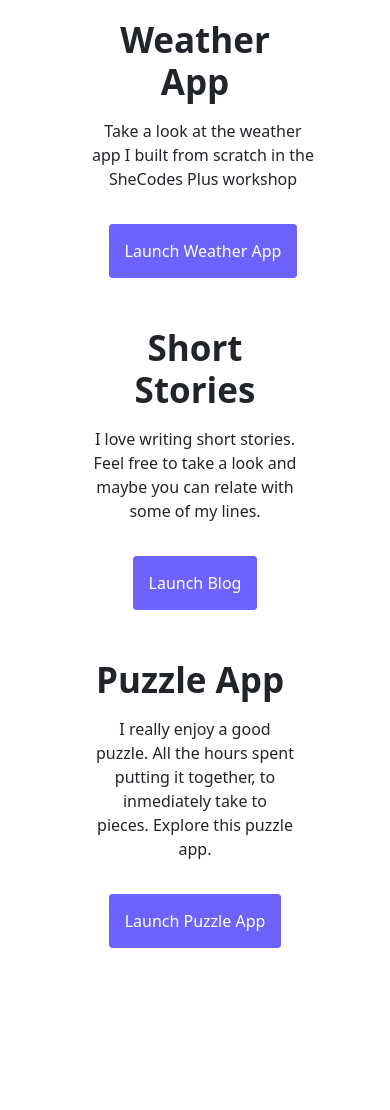
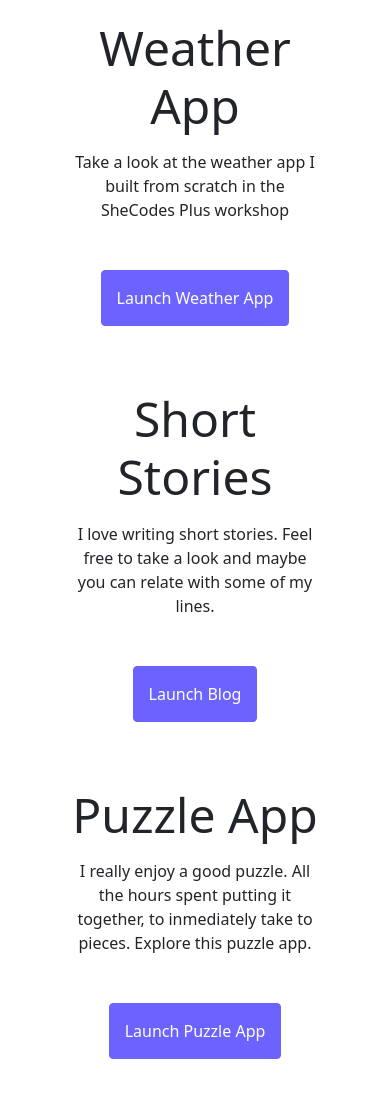
Before and after one commit to ClauCruz/claucruz-developer, a plain HTML site: page index.html in a window 390 px wide. Shown: the part 454-1564 px from the top of the page. Before the commit the page ends 1495 px from the top, so only its background shows below. Drawn offline with nearby package versions, Linux system fonts and the light colour scheme.

Commit message:
Fixed responsive homepage for mobile devices

```diff
--- a/index.html
+++ b/index.html
@@ -4,7 +4,10 @@
     <meta charset="UTF-8" />
     <meta http-equiv="X-UA-Compatible" content="IE=edge" />
     <meta name="viewport" content="width=device-width, initial-scale=1.0" />
-    <meta name="description" content="Front-end developer bases in Jalisco, Mexico">
+    <meta
+      name="description"
+      content="Front-end developer bases in Jalisco, Mexico"
+    />
     <link
       href="https://cdn.jsdelivr.net/npm/bootstrap@5.1.3/dist/css/bootstrap.min.css"
       rel="stylesheet"
@@ -22,7 +25,7 @@
   <body>
     <nav class="navbar navbar-expand-lg navbar-light bg-light fixed-top">
       <div class="container-fluid">
-        <a class="navbar-brand" href="index.html">Clau Cruz</a>
+        <a class="navbar-brand" href="index.html" title="Homepage">Clau Cruz</a>
         <button
           class="navbar-toggler"
           type="button"
@@ -37,15 +40,26 @@
         <div class="collapse navbar-collapse" id="navbarNav">
           <ul class="navbar-nav">
             <li class="nav-item">
-              <a class="nav-link active" aria-current="page" href="index.html"
+              <a
+                class="nav-link active"
+                aria-current="page"
+                href="index.html"
+                title="Homepage"
                 >Home</a
               >
             </li>
             <li class="nav-item">
-              <a class="nav-link" href="about.html">About me</a>
+              <a class="nav-link" href="about.html" title="About Clau Cruz"
+                >About me</a
+              >
             </li>
             <li class="nav-item">
-              <a class="nav-link" href="about.html#contact">Contact me</a>
+              <a
+                class="nav-link"
+                href="about.html#contact"
+                title="Contact Clau Cruz"
+                >Contact me</a
+              >
             </li>
           </ul>
         </div>
@@ -69,25 +83,35 @@
           />
         </div>
         <div class="col-md-6">
-          <h2 class="m-3 mt-3 d-flex justify-content-start content-title">Weather App</h2>
-          <p class="index-paragraph d-flex justify-content-start ms-3">
+          <h2 class="mt-3 mb-3 d-flex justify-content-center">Weather App</h2>
+          <p class="iindex-paragraph d-flex justify-content-center">
             Take a look at the weather app I built from scratch in the SheCodes
             Plus workshop
           </p>
-          <div class="ms-3 mt-5 mb-5">
-              <a href="https://musing-kilby-68f827.netlify.app/" target="_blank" class="launch-links">Launch Weather App</a>
+          <div class="mt-5 mb-5 d-flex justify-content-center">
+            <a
+              href="https://musing-kilby-68f827.netlify.app/"
+              target="_blank"
+              class="launch-links"
+              >Launch Weather App</a
+            >
           </div>
         </div>
       </div>
-      <div class="container">
       <div class="row">
         <div class="col-md-6">
-                <h2 class="mt-3 mb-3 d-flex justify-content-start content-title">Short Stories</h2>
-                <p class="index-paragraph d-flex justify-content-start">
-                  I love writing short stories. Feel free to take a look and maybe you can relate with some of my lines.
+          <h2 class="mt-3 mb-3 d-flex justify-content-center">Short Stories</h2>
+          <p class="index-paragraph d-flex justify-content-center">
+            I love writing short stories. Feel free to take a look and maybe you
+            can relate with some of my lines.
           </p>
-                <div class="mt-5 mb-5">
-                  <a href="https://lanadiacuervo.blogspot.com/" target="_blank" class="launch-links ">Launch Blog</a>
+          <div class="mt-5 mb-5 d-flex justify-content-center">
+            <a
+              href="https://lanadiacuervo.blogspot.com/"
+              target="_blank"
+              class="launch-links"
+              >Launch Blog</a
+            >
           </div>
         </div>
         <div class="col-md-6">
@@ -99,7 +123,6 @@
           />
         </div>
       </div>
-          <div class="container">
       <div class="row">
         <div class="col-md-6">
           <img
@@ -110,13 +133,14 @@
           />
         </div>
         <div class="col-md-6">
-                <h2 class=" mt-3 d-flex justify-content-start content-title">Puzzle App</h2>
-                <p class="index-paragraph d-flex justify-content-start mt-3">
-                  I really enjoy a good puzzle. All the hours spent putting it together, to inmediately take to pieces.
-                  Explore this puzzle app.
+          <h2 class="mt-3 mb-3 d-flex justify-content-center">Puzzle App</h2>
+          <p class="index-paragraph d-flex justify-content-center">
+            I really enjoy a good puzzle. All the hours spent putting it
+            together, to inmediately take to pieces. Explore this puzzle app.
           </p>
-                <div class=" mt-5 mb-5">
+          <div class="mt-5 mb-5 d-flex justify-content-center">
             <a href="#" class="launch-links">Launch Puzzle App</a>
+          </div>
         </div>
       </div>
     </div>
--- a/style.css
+++ b/style.css
@@ -102,6 +102,11 @@ h3 {
 
   .content-title {
     font-size: 35px;
-    font-weight: bold;
   }
 }
+
+@media (max-width: 410px) {
+  .navigation-links {
+    box-sizing: border-box;
+  }
+}
```
Also changed, not shown: about.html (+3 -3 lines). Lines whose indentation alone changed are shown as unchanged.
